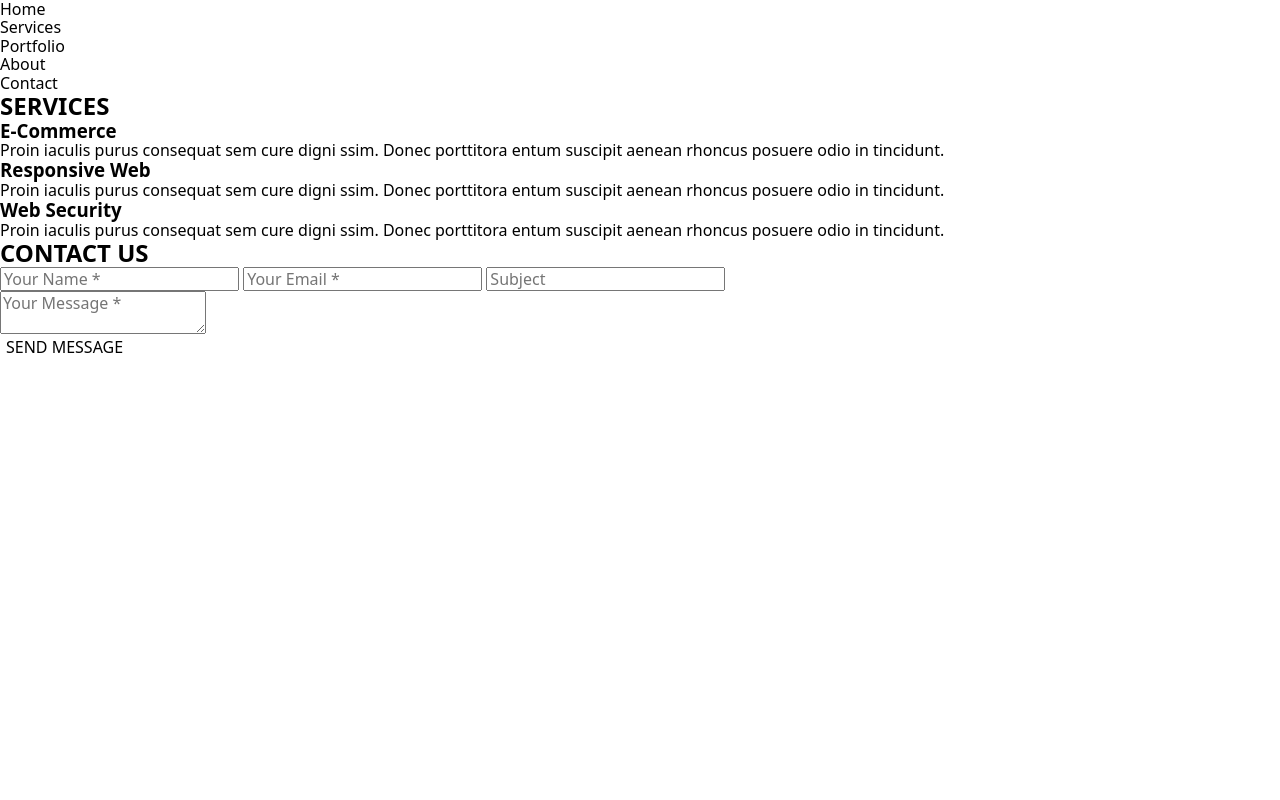
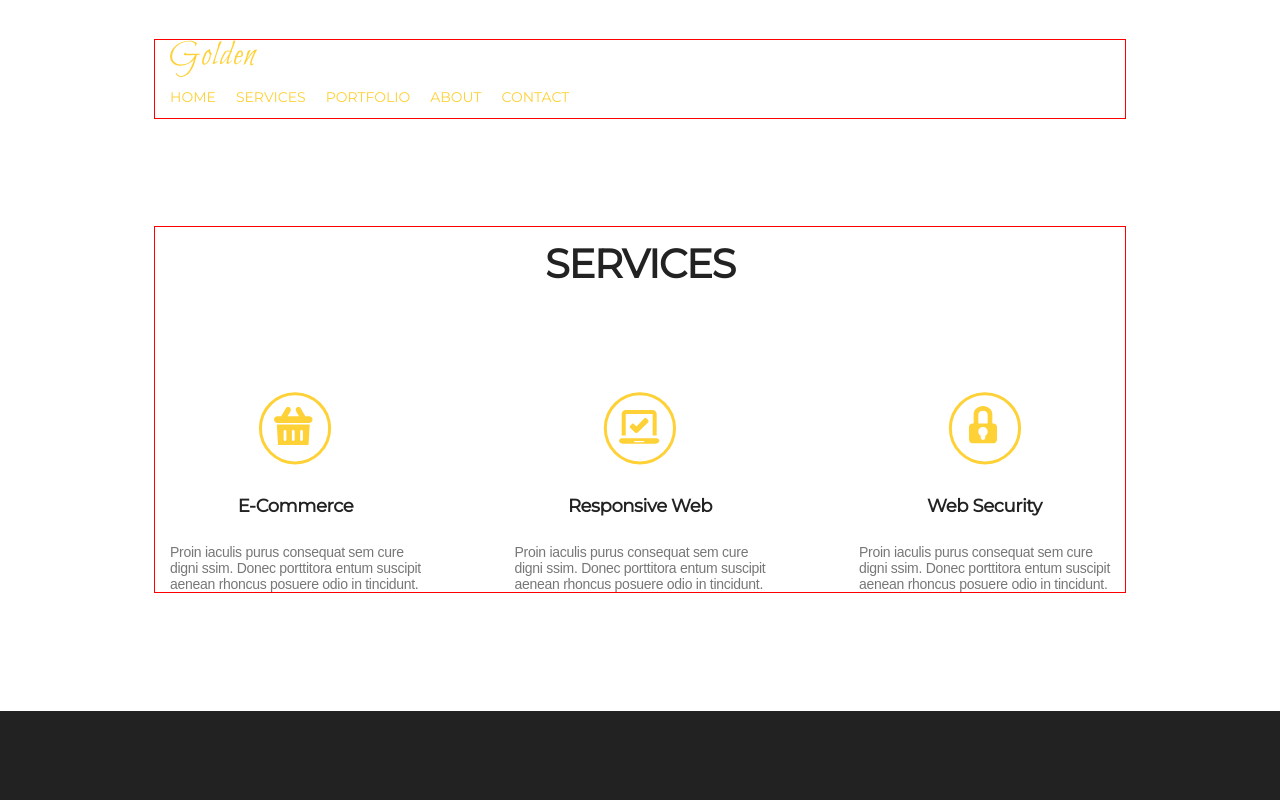
Before and after one commit to Wowa3366-stack/Golden, a plain HTML site: page index.html in a window 1280 px wide. Shown: the top 800 px of the page. Drawn offline with nearby package versions, Linux system fonts and the light colour scheme.

Commit message:
Додав картинки та інші стилі

```diff
--- a/index.html
+++ b/index.html
@@ -12,9 +12,11 @@
     <link rel="stylesheet" href="./styles.css">
   </head>
   <body>
-        <header class="header">
+        <header class="header header_wrapper">
           <div class="container">
-            <a href="./index.html"class="logo"></a>
+            <a href="./index.html"class="logo">
+            <img src="./images/Logo_Treehouse.svg" alt="logo">
+            </a>
             <nav class="header_nav">
               <ul class="header_nav_list">
                 <li class="header_item"><a href="./index.html">Home</a></li>
@@ -27,34 +29,31 @@
           </div>
         </header>
 
-        <section class="services">
+        <section class="service">
           <div class="container">
           <h2 class="section_title">SERVICES</h2>
-          <ul class="service_grid">
+          <ul class="service_list">
             <li class="service_item">
-              <div class="icon"></div>
               <h3 class="service_title">E-Commerce</h3>
               <p class="service_description">
-                Proin iaculis purus consequat sem cure digni ssim. Donec
-                porttitora entum suscipit aenean rhoncus posuere odio in
+                Proin iaculis purus consequat sem cure<br /> digni ssim. Donec
+                porttitora entum suscipit<br /> aenean rhoncus posuere odio in
                 tincidunt.
               </p>
             </li>
             <li class="service_item">
-              <div class="icon"></div>
               <h3 class="service_title">Responsive Web</h3>
               <p class="service_description">
-                Proin iaculis purus consequat sem cure digni ssim. Donec
-                porttitora entum suscipit aenean rhoncus posuere odio in
+                Proin iaculis purus consequat sem cure<br /> digni ssim. Donec
+                porttitora entum suscipit<br /> aenean rhoncus posuere odio in
                 tincidunt.
               </p>
             </li>
             <li class="service_item">
-              <div class="icon"></div>
               <h3 class="service_title">Web Security</h3>
               <p class="service_description">
-                Proin iaculis purus consequat sem cure digni ssim. Donec
-                porttitora entum suscipit aenean rhoncus posuere odio in
+                Proin iaculis purus consequat sem cure<br /> digni ssim. Donec
+                porttitora entum suscipit<br /> aenean rhoncus posuere odio in
                 tincidunt.
               </p>
             </li>
--- a/styles.css
+++ b/styles.css
@@ -0,0 +1,123 @@
+:root{
+--text-color: #777777;
+--secondary-text-color: #BBBBBB;
+--nav-list-color: #FED136;
+--alert-text-color: #FFFFFF;
+--background-color: #222222;
+--axent-color: #CCCCCC;
+--font-family: "Montserrat", sans-serif;
+--second-family: "RobotoSlab", sans-serif;
+}
+body{
+font-family: var(--font-family);
+background-color: var(--alert-text-color);
+}
+.container{
+width: 970px;
+padding: 0 15px;
+margin: 0 auto;
+/* padding-left: 15px;
+padding-right: 15px;
+margin-left: auto;
+margin-right: auto; */
+outline: 1px solid red;
+}
+.header{
+padding-top: 40px;
+}
+img{
+display: flex;
+justify-content: space-between;
+align-items: center;
+}
+.header_nav{
+  display: flex;
+
+}
+.header_nav_list{
+display: flex;
+gap: 20px;
+}
+.header_item{
+font-family: var(--font-family);
+font-weight: 400;
+font-size: 14px;
+line-height: 293%;
+text-transform: uppercase;
+color: #fed136;
+}
+.service{
+padding-top: 109px;
+padding-bottom: 119px;
+}
+.section_title{
+font-family: var(--font-family);
+font-weight: 700;
+font-size: 40px;
+line-height: 187%;
+letter-spacing: -0.03em;
+text-transform: uppercase;
+text-align: center;
+color: #222;
+margin-bottom: 87px;
+}
+.service_list{
+display: flex;
+justify-content: space-between;
+}
+.service_item{
+display: flex;
+flex-direction: column;
+align-items: center;
+}
+.service_item::before{
+display: block;
+content:"";
+width: 80px;
+height: 80px;
+background-repeat: no-repeat;
+background-position: center;
+}
+.service_item:nth-child(1)::before{
+background-image: url("./images/Group_1.svg");
+}
+.service_item:nth-child(2)::before{
+background-image: url("./images/Group_2.svg");
+}
+.service_item:nth-child(3)::before{
+background-image: url("./images/Group_3.svg");
+}
+.service_title{
+font-family: var(--font-family);
+font-weight: 700;
+font-size: 18px;
+line-height: 417%;
+letter-spacing: -0.02em;
+color: #222;
+}
+.service_description{
+font-family: var(--second-family);
+font-weight: 400;
+font-size: 14px;
+letter-spacing: -0.02em;
+color: #777;
+}
+.footer{
+padding-top: 92px;
+padding-bottom: 538px;
+background-color: var(--background-color);
+}
+.footer_title{
+font-family: var(--font-family);
+font-weight: 700;
+font-size: 40px;
+letter-spacing: -0.03em;
+text-transform: uppercase;
+color: #fff;
+text-align: center;
+padding-bottom: 114px;
+}
+.footer_form {
+  display: flex;
+  gap: 20px;
+}
```
Also changed, not shown: images/Group_1.svg (added), images/Group_2.svg (added), images/Group_3.svg (added), images/Logo_Treehouse.svg (added).
